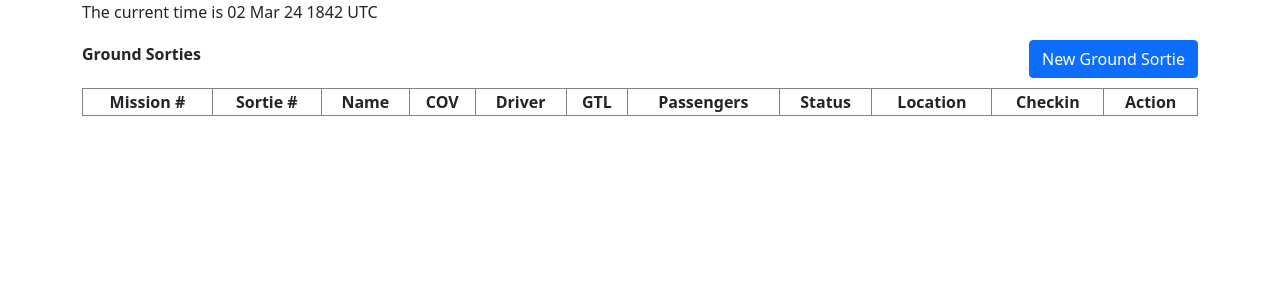
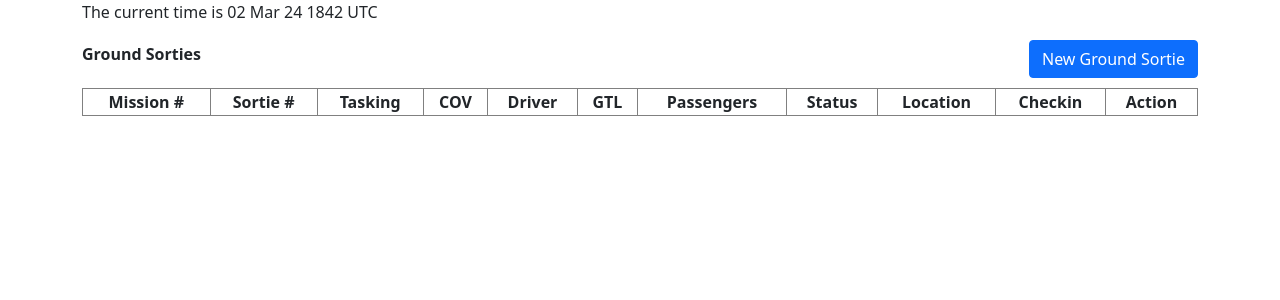
Before and after one commit to tayler6000/CAP-EMS-PHP, a PHP site: page / in a window 1280 px wide. Shown: the part 87-387 px from the top of the page. Run offline with PHP 8.4, Linux system fonts and the light colour scheme; data that the repository does not hold is empty.

Commit message:
Changed Name to Tasking

```diff
--- a/html/api/ground_teams.php
+++ b/html/api/ground_teams.php
@@ -10,7 +10,7 @@
     <tr>
         <th>Mission #</th>
         <th>Sortie #</th>
-        <th>Name</th>
+        <th>Tasking</th>
         <th>COV</th>
         <th>Driver</th>
         <th>GTL</th>
--- a/html/index.php
+++ b/html/index.php
@@ -42,7 +42,7 @@
                                 <input name="id" id="gid" hidden />
                                 <table style="border:0px;">
                                     <tr>
-                                        <td style="border:0px;"><label for="gName">Name:</label></td>
+                                        <td style="border:0px;"><label for="gName">Tasking:</label></td>
                                         <td style="border:0px;"><input id="gName" name="name" autocomplete="off" required/></td>
                                     </tr>
                                     <tr>
@@ -110,7 +110,7 @@
                                         <td style="border:0px;"><input type="number" min="1" id="ngSortie" name="sortie" required/></td>
                                     </tr>
                                     <tr>
-                                        <td style="border:0px;"><label for="ngName">Name:</label></td>
+                                        <td style="border:0px;"><label for="ngName">Tasking:</label></td>
                                         <td style="border:0px;"><input id="ngName" name="name" autocomplete="off" required/></td>
                                     </tr>
                                     <tr>
```
